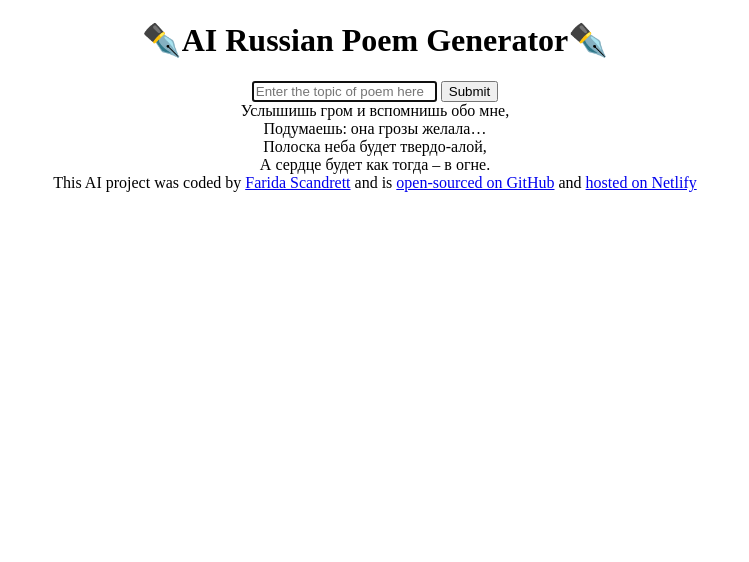
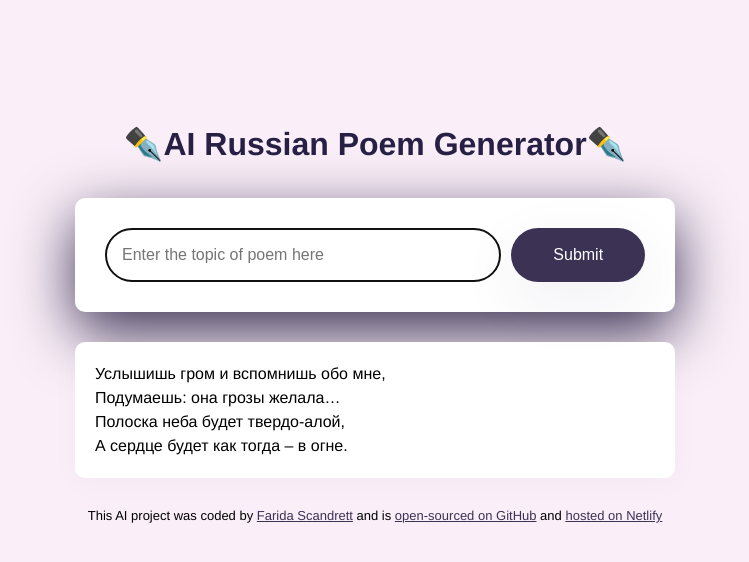
Before and after one commit to MotherofDragonLucca/Ruski-poem-generator, a plain HTML site: page index.html in a window 1280 px wide. Shown: the whole page, without its empty margins (265-1014 px from the left). Drawn offline with Linux system fonts and the light colour scheme.

Commit message:
Added style to the project

```diff
--- a/index.html
+++ b/index.html
@@ -7,6 +7,7 @@
     <title>AI Russian Poem Generator</title>
 </head>
 <body>
+    <div class="container">
     <header>
     <h1>✒️AI Russian Poem Generator✒️</h1>
     </header>
@@ -15,10 +16,12 @@
             <input type="text" placeholder="Enter the topic of poem here"
             autofocus
             required
-            autocomplete="off"/>
-            <input type="submit"/>
+            autocomplete="off"
+            class="instructions"
+            />
+            <input type="submit" class="submit-button"/>
         </form>
-        <div>
+        <div class="poem">
             Услышишь гром и вспомнишь обо мне,
             <br />
             Подумаешь: она грозы желала…
@@ -34,6 +37,7 @@
     This AI project was coded by <a href="https://github.com/MotherofDragonLucca" target="_blank">Farida Scandrett</a> and is <a href="https://github.com/MotherofDragonLucca/Ruski-poem-generator" target="_blank">open-sourced on GitHub</a>
     and <a href="https://ai-ruski-poem-generator.netlify.app/" target="_blank">hosted on Netlify</a>
     </footer>
+    </div>
     <script src="src/index.js"></script>
 </body>
 </html>
--- a/src/style.css
+++ b/src/style.css
@@ -1,3 +1,73 @@
 body {
+    background-color: rgba(250, 238, 248, 0.936);
+    font-family: Helvetica, Arial, sans-serif;
+}
+
+a {
+  color: #3b3254;
+}
+
+.container {
+margin: 120px auto;
+max-width: 600px;
+}
+
+header {
+    margin-bottom: 30px;
+}
+
+h1 {
 text-align: center;
+font-weight: 800;
+font-size: 32px;
+line-height: 1.5;
+color: #272044;
 }
+
+form {
+padding: 30px;
+box-shadow: 0px 20px 60px #3b3254;
+background-color: white;
+border-radius: 10px;
+display: flex;
+margin-bottom: 30px;
+}
+
+
+.instructions {
+  padding: 16px;
+  border: 1px solid rgb(114, 117, 116);
+  width: 80%;
+  font-size: 16px;
+  border-radius: 50px;
+  line-height: 20px;
+  color: #272044;
+}
+
+.submit-button {
+  margin-left: 10px;
+  background: #3b3254;
+  box-shadow: 0px 20px 60px rgba(65, 50, 100, 0.08);
+  color: white;
+  border: none;
+  width: 150px;
+  font-size: 16px;
+  border-radius: 50px;
+  padding: 14px 24px;
+}
+
+
+.poem {
+  font-size: 16px;
+  background-color: #fff;
+  border-radius: 10px;
+  padding: 20px;
+  line-height: 24px;
+  box-shadow: 0px 4px 30px 0px rgba(39, 33, 66, 0.03);
+}
+
+footer {
+  text-align: center;
+  font-size: 13px;
+  margin-top: 30px;
+}
```
